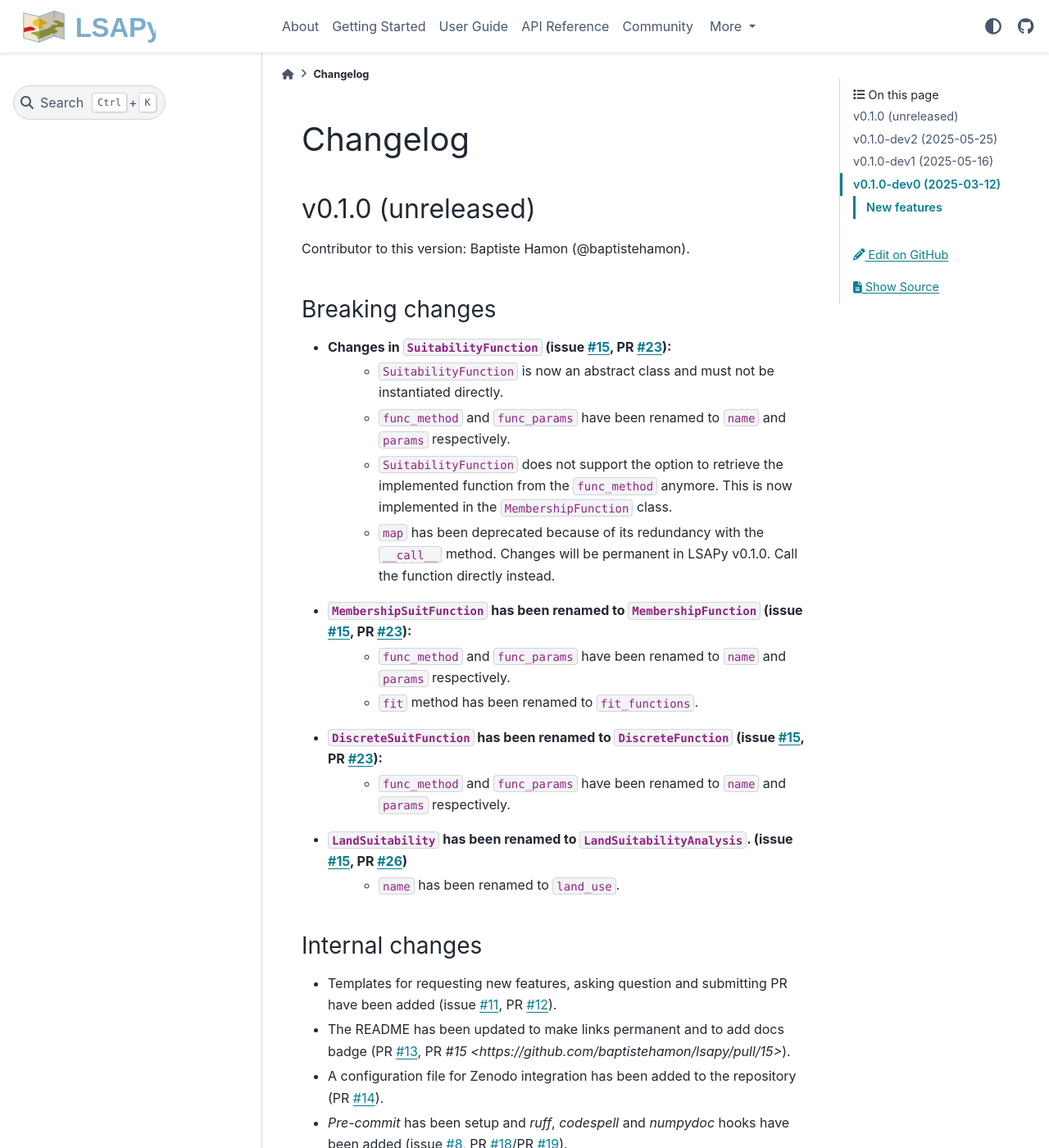
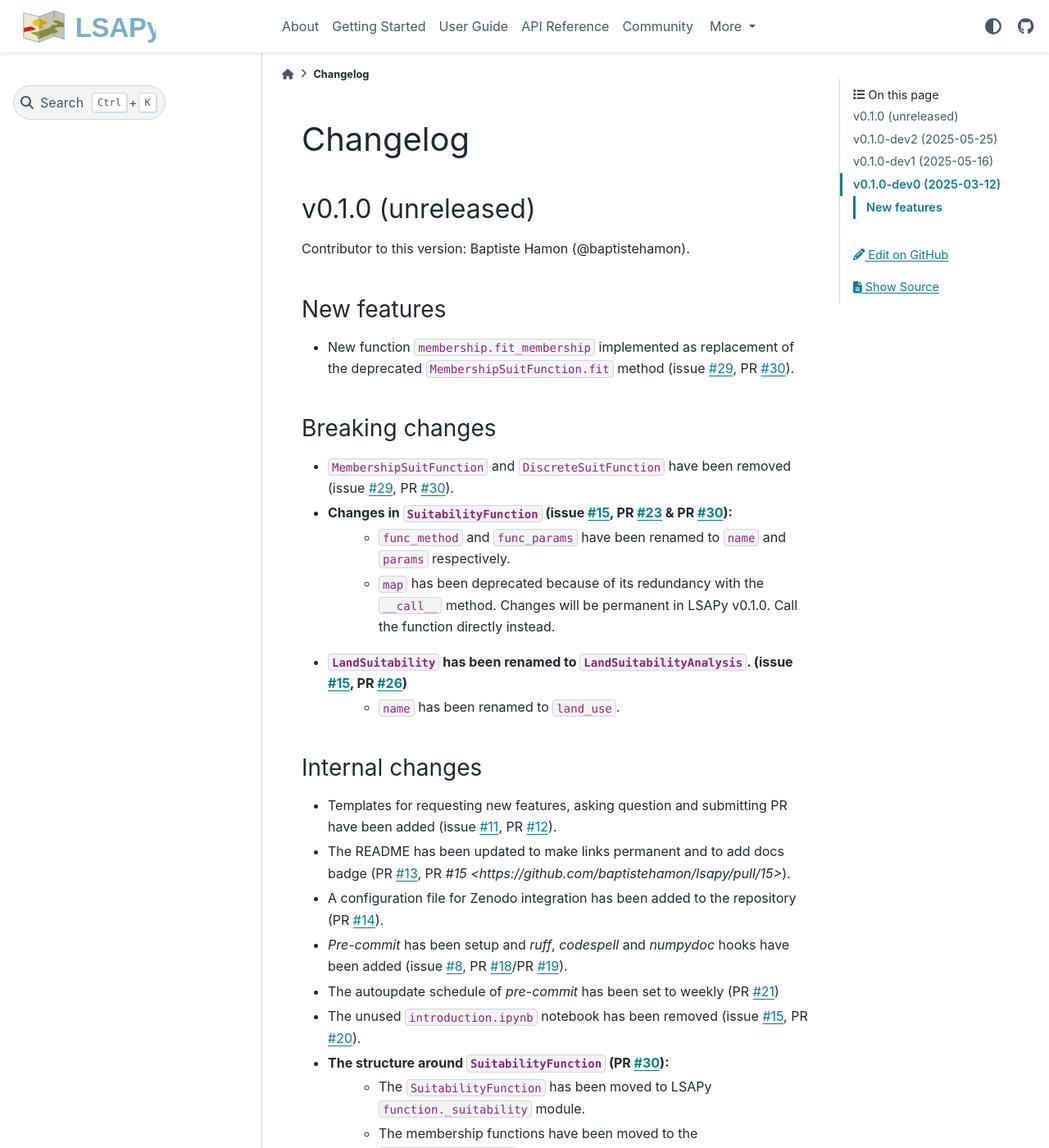
Before and after one commit to baptistehamon/lsapy, a Sphinx documentation site: the page built from docs/changelog.rst, in a window 1280 px wide and 1400 px high. Shown: the whole window at 82% size. Built offline with Sphinx 7.4.7 and the PyData theme 0.15.4, drawn with Linux system fonts in a browser that asks for light colours; some of the changed text lies outside the part shown.

Commit message:
Update changelog

```diff
--- a/CHANGELOG.rst
+++ b/CHANGELOG.rst
@@ -6,18 +6,16 @@ v0.1.0 (unreleased)
 -------------------
 Contributor to this version: Baptiste Hamon (@baptistehamon).
 
+New features
+^^^^^^^^^^^^
+* New function ``membership.fit_membership`` implemented as replacement of the deprecated ``MembershipSuitFunction.fit`` method (issue `#29 <https://github.com/baptistehamon/lsapy/issues/29>`_, PR `#30 <https://github.com/baptistehamon/lsapy/pull/30>`_).
+
 Breaking changes
 ^^^^^^^^^^^^^^^^
-* Changes in ``SuitabilityFunction`` (issue `#15 <https://github.com/baptistehamon/lsapy/issues/15>`_, PR `#23 <https://github.com/baptistehamon/lsapy/pull/23>`_):
-    * ``SuitabilityFunction`` is now an abstract class and must not be instantiated directly.
+* ``MembershipSuitFunction`` and ``DiscreteSuitFunction`` have been removed (issue `#29 <https://github.com/baptistehamon/lsapy/issues/29>`_, PR `#30 <https://github.com/baptistehamon/lsapy/pull/30>`_).
+* Changes in ``SuitabilityFunction`` (issue `#15 <https://github.com/baptistehamon/lsapy/issues/15>`_, PR `#23 <https://github.com/baptistehamon/lsapy/pull/23>`_ & PR `#30 <https://github.com/baptistehamon/lsapy/pull/30>`_):
     * ``func_method`` and ``func_params`` have been renamed to ``name`` and ``params`` respectively.
-    * ``SuitabilityFunction`` does not support the option to retrieve the implemented function from the ``func_method`` anymore. This is now implemented in the ``MembershipFunction`` class.
     * ``map`` has been deprecated because of its redundancy with the ``__call__`` method. Changes will be permanent in LSAPy v0.1.0. Call the function directly instead.
-* ``MembershipSuitFunction`` has been renamed to ``MembershipFunction`` (issue `#15 <https://github.com/baptistehamon/lsapy/issues/15>`_, PR `#23 <https://github.com/baptistehamon/lsapy/pull/23>`_):
-    * ``func_method`` and ``func_params`` have been renamed to ``name`` and ``params`` respectively.
-    * ``fit`` method has been renamed to ``fit_functions``.
-* ``DiscreteSuitFunction`` has been renamed to ``DiscreteFunction`` (issue `#15 <https://github.com/baptistehamon/lsapy/issues/15>`_, PR `#23 <https://github.com/baptistehamon/lsapy/pull/23>`_):
-    * ``func_method`` and ``func_params`` have been renamed to ``name`` and ``params`` respectively.
 * ``LandSuitability`` has been renamed to ``LandSuitabilityAnalysis``. (issue `#15 <https://github.com/baptistehamon/lsapy/issues/15>`_, PR `#26 <https://github.com/baptistehamon/lsapy/pull/26>`_)
     * ``name`` has been renamed to ``land_use``.
 
@@ -29,9 +27,12 @@ Internal changes
 * `Pre-commit` has been setup and `ruff`, `codespell` and `numpydoc` hooks have been added (issue `#8 <https://github.com/baptistehamon/lsapy/issues/8>`_, PR `#18 <https://github.com/baptistehamon/lsapy/pull/18>`_/PR `#19 <https://github.com/baptistehamon/lsapy/pull/19>`_).
 * The autoupdate schedule of `pre-commit` has been set to weekly (PR `#21 <https://github.com/baptistehamon/lsapy/pull/21>`_)
 * The unused ``introduction.ipynb`` notebook has been removed (issue `#15 <https://github.com/baptistehamon/lsapy/issues/15>`_, PR `#20 <https://github.com/baptistehamon/lsapy/pull/20>`_).
-* The structure around ``SuitabilityFunction``, ``MembershipFunction``, and ``DiscreteFunction`` has been redesigned :
-    * The ``SuitabilityFunction`` has been moved to LSAPy ``core`` module.
-    * The ``MembershipFunction`` and ``DiscreteFunction`` have been moved to the ``function`` module and split into two different files: ``membership.py`` and ``discrete.py``.
+* The structure around ``SuitabilityFunction`` (PR `#30 <https://github.com/baptistehamon/lsapy/pull/30>`_):
+    * The ``SuitabilityFunction`` has been moved to LSAPy ``function._suitability`` module.
+    * The membership functions have been moved to the ``function.membership`` module.
+    * The discrete function has been moved to the ``function._discrete`` module.
+    * The ``equation`` decorator has been rename to ``declare_equation`` and moved to the ``core.function`` module.
+    * The ``get_function_from_name`` function has been moved to the ``core.function`` module.
 * LSAPy logo have been added: README and documentation have been updated to use it (PR `#27 <https://github.com/baptistehamon/lsapy/pull/27>`_)
 
 v0.1.0-dev2 (2025-05-25)
--- a/docs/api/index.rst
+++ b/docs/api/index.rst
@@ -17,7 +17,6 @@ Constructors
 
 .. autosummary::
    :toctree: generated
-   :template: custom_class.rst
    :nosignatures:
    :recursive:
 
```
